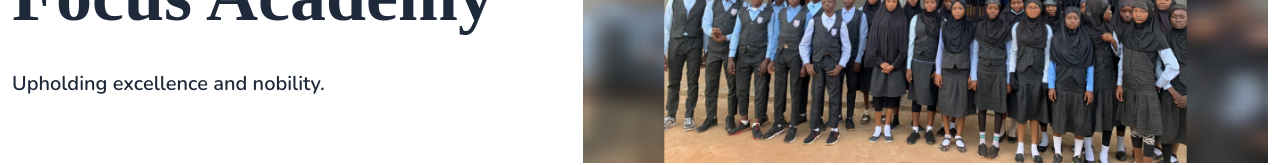
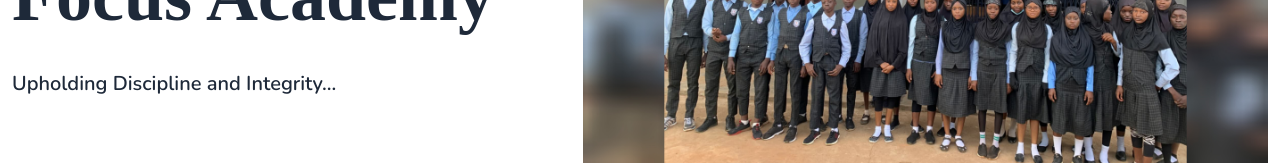
Before and after one commit to JoshTino/focus-academy-school, a React (Vite) app: page / in a window 1280 px wide. Shown: the part 412-577 px from the top of the page. Built offline with nearby package versions, Linux system fonts and the light colour scheme.

Commit message:
feat: add school motto

```diff
--- a/components/Hero.jsx
+++ b/components/Hero.jsx
@@ -40,7 +40,7 @@
           }}
           transition={{ duration: 0.6 }}
         >
-          Upholding excellence and nobility.
+          {school.motto}
         </motion.p>
 
       </motion.div>
--- a/data/school.js
+++ b/data/school.js
@@ -1,5 +1,6 @@
 const school = {
 	"name": "Focus Academy",
+	"motto": "Upholding Discipline and Integrity...",
 	"location": "Agege, Lagos State, Nigeria, 100283",
 	"email": "focusonline2023@gmail.com",
 	"phone": "+234 70 776 79829"
```
